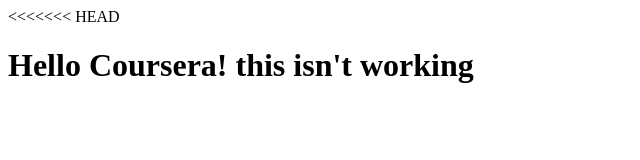
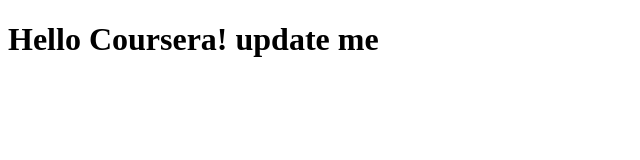
Before and after one commit to KimFrazier/coursera-test, a plain HTML site: page site/index.html in a window 1280 px wide. Shown: the whole page, without its empty margins (0-640 px from the left). Drawn offline with Linux system fonts and the light colour scheme.

Commit message:
fix the messate

```diff
--- a/site/index.html
+++ b/site/index.html
@@ -4,7 +4,6 @@
 	<title>Hello Coursera!</title>
 </head>
 <body>
-<<<<<<< HEAD
-<h1>Hello Coursera!  this isn't working</h1>
+<h1>Hello Coursera! update me </h1>
 </body>
 </html>
```
